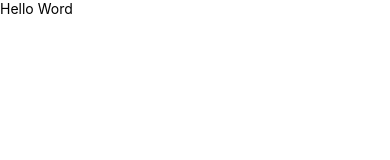
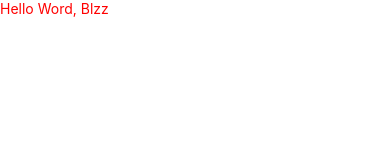
Before and after one commit to willianbatist/AppCarsShop, a React Native app: screen / in a window 390 px wide. Shown: the top 160 px of the page. Built offline with nearby package versions, Linux system fonts and the light colour scheme.

Commit message:
config lint e styled components

```diff
--- a/package.json
+++ b/package.json
@@ -11,7 +11,8 @@
   },
   "dependencies": {
     "react": "18.2.0",
-    "react-native": "0.72.5"
+    "react-native": "0.72.5",
+    "styled-components": "^6.0.8"
   },
   "devDependencies": {
     "@babel/core": "^7.20.0",
@@ -22,6 +23,8 @@
     "@tsconfig/react-native": "^3.0.0",
     "@types/react": "^18.0.24",
     "@types/react-test-renderer": "^18.0.0",
+    "@types/styled-components": "^5.1.28",
+    "@types/styled-components-react-native": "^5.2.3",
     "babel-jest": "^29.2.1",
     "eslint": "^8.19.0",
     "jest": "^29.2.1",
--- a/src/App.tsx
+++ b/src/App.tsx
@@ -6,12 +6,13 @@
  */
 
 import React from 'react';
-import {SafeAreaView, Text} from 'react-native';
+// import { Text } from 'react-native';
+import { StyledView, StyledText } from './globalStyled';
 
 export default function App(): JSX.Element {
   return (
-    <SafeAreaView>
-      <Text>Hello Word</Text>
-    </SafeAreaView>
+    <StyledView>
+      <StyledText>Hello Word, Blzz</StyledText>
+    </StyledView>
   );
 }
--- /dev/null
+++ b/src/globalStyled.ts
@@ -0,0 +1,8 @@
+/* prettier-ignore */
+import styled from 'styled-components/native';
+
+export const StyledView = styled.SafeAreaView``;
+
+export const StyledText = styled.Text`
+  color: red;
+`;
```
Also changed, not shown: tsconfig.json (+6 -1 lines), .eslintrc.js, .prettierrc.js, 1 other file (tests, documents, lock files or other folders).
